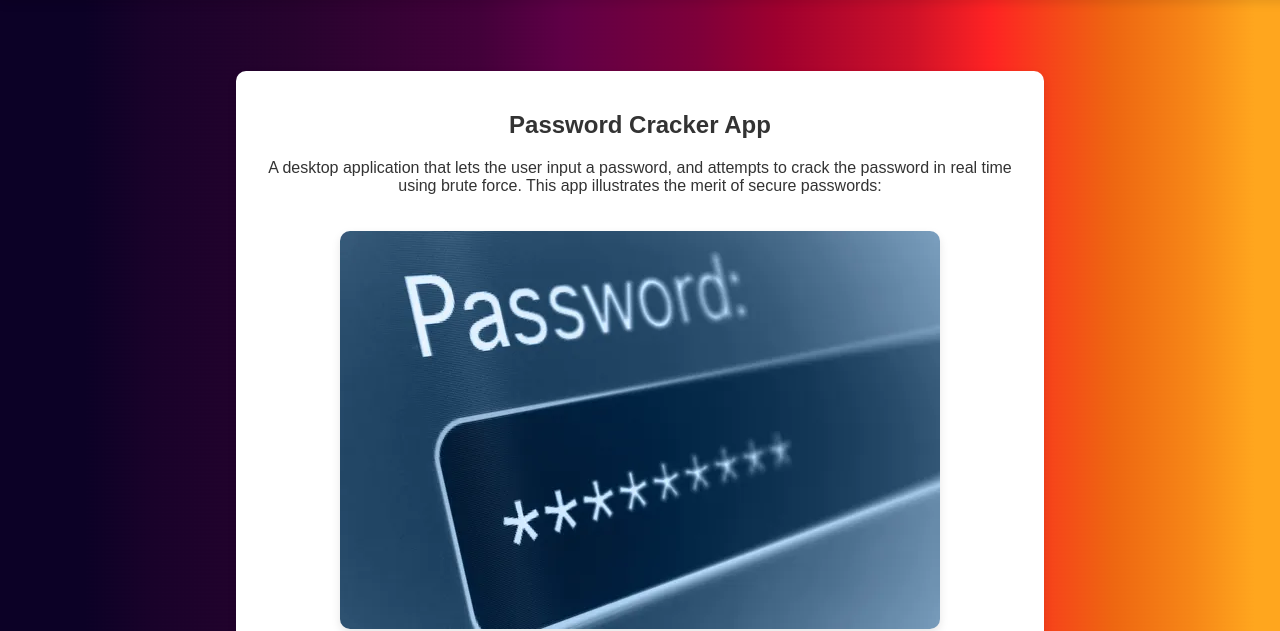
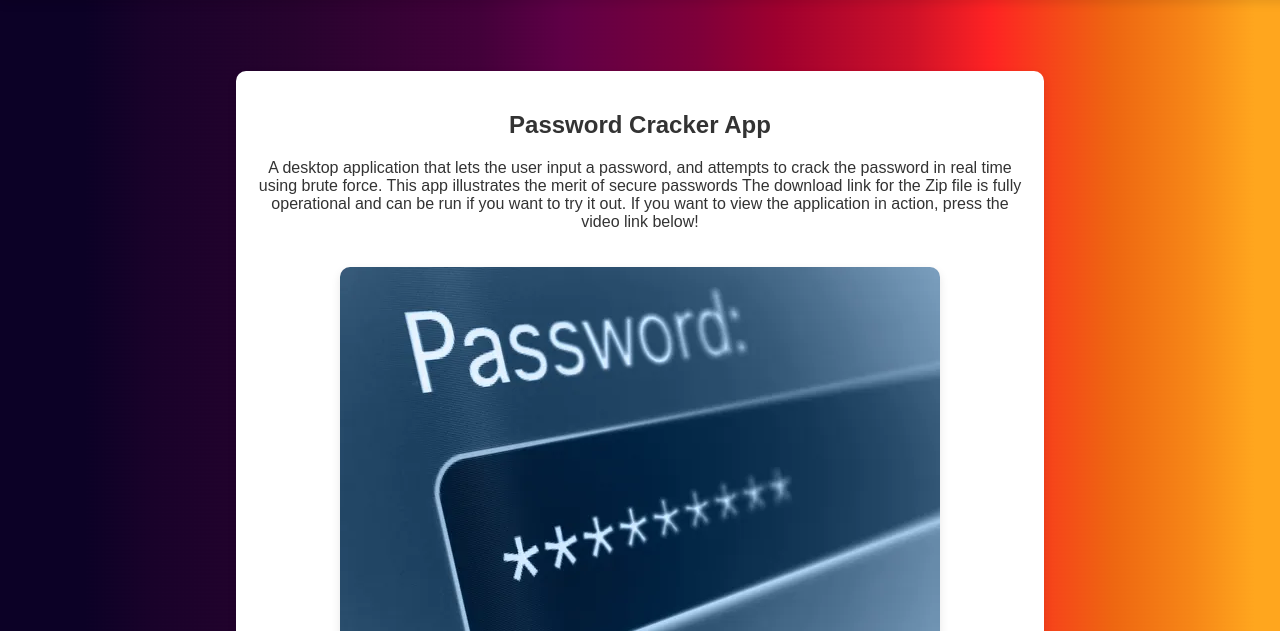
Before and after one commit to isakmasoliver/isakmasoliver.github.io, a plain HTML site: page projects.html in a window 1280 px wide. Shown: the part 79-710 px from the top of the page. Drawn offline with Linux system fonts and the light colour scheme.

Commit message:
Update projects.html

```diff
--- a/projects.html
+++ b/projects.html
@@ -129,7 +129,9 @@
 
     <div class="content-container">
         <h2>Password Cracker App</h2>
-        <p>A desktop application that lets the user input a password, and attempts to crack the password in real time using brute force. This app illustrates the merit of secure passwords:</p>
+        <p>A desktop application that lets the user input a password, and attempts to crack the password in real time using brute force. This app illustrates the merit of secure passwords
+
+        The download link for the Zip file is fully operational and can be run if you want to try it out. If you want to view the application in action, press the video link below!</p>
 
         <img src="stock.png" alt="Stock Image" class="app-image">
 
```
